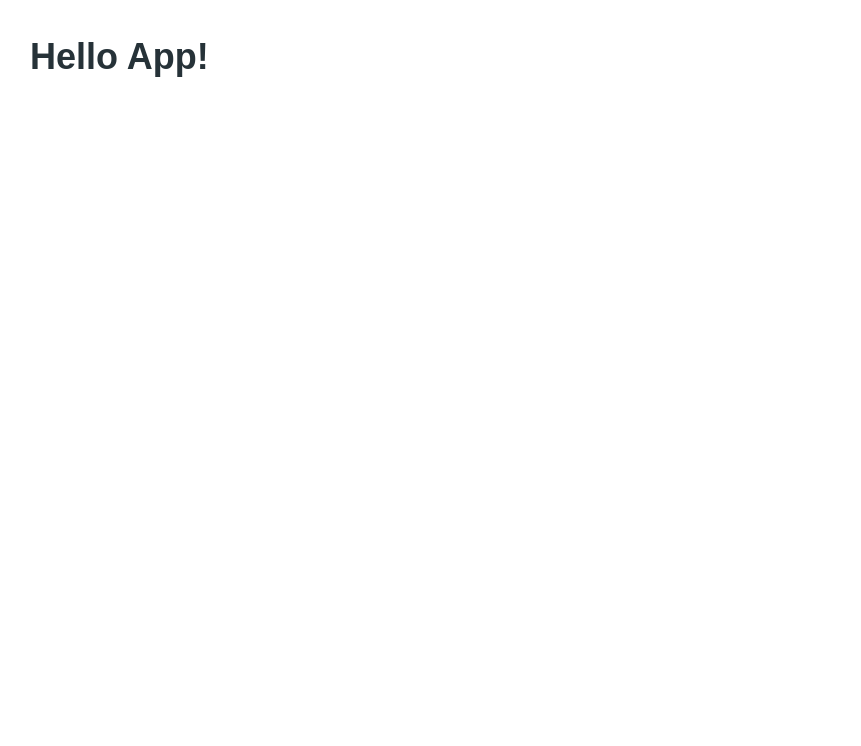
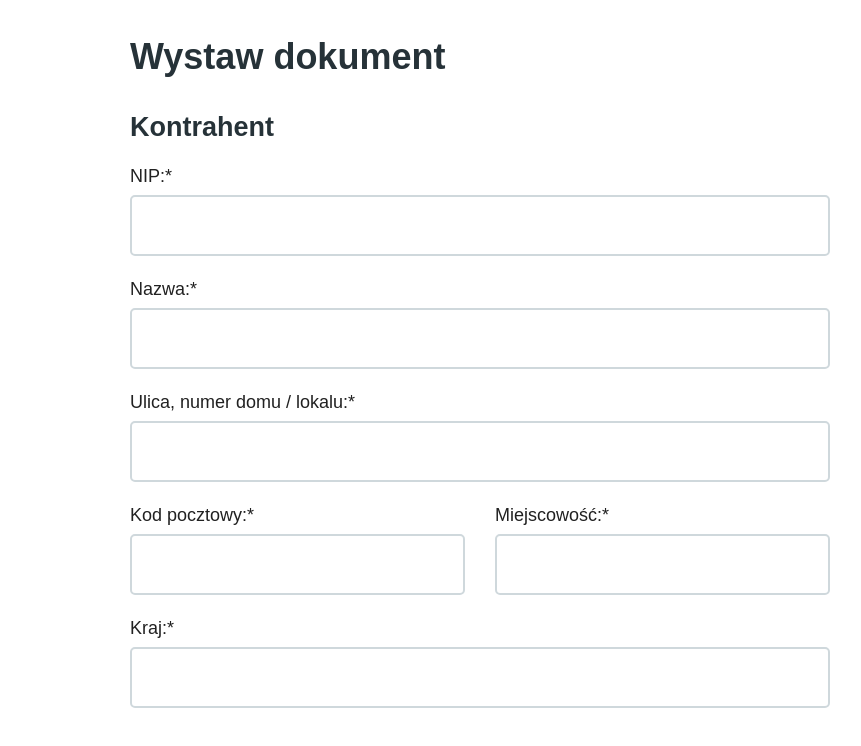
Before and after one commit to Citentel/invoicing-project, a React (Create React App) app: page / in a window 1280 px wide. Shown: the top 746 px of the page, without its empty margins (160-1021 px from the left). Built offline with nearby package versions, Linux system fonts and the light colour scheme.

Commit message:
add html and css to new component Contractor, change max-width of container app component

```diff
--- a/src/App.js
+++ b/src/App.js
@@ -1,13 +1,15 @@
 import React from 'react';
 import './static/scss/app.css';
+import Contractor from "./components/Contractor";
 
 export default function App() {
     return (
         <div className="app">
             <div className="container">
                 <h1 className="container__headline container__headline--1">
-                    Hello App!
+                    Wystaw dokument
                 </h1>
+                <Contractor/>
             </div>
         </div>
     );
--- /dev/null
+++ b/src/components/Contractor/index.js
@@ -0,0 +1,40 @@
+import React from 'react';
+import './static/scss/index.css';
+
+export default function Contractor() {
+    return (
+        <div className="contractor">
+            <h2 className="contractor__headline contractor__headline--2">
+                Kontrahent
+            </h2>
+            <div className="form">
+                <div className="form__box form__box--nip">
+                    <label className="label label--nip" htmlFor="nip">NIP:*</label>
+                    <input className="input input--nip" type="text" />
+                </div>
+                <div className="form__box form__box--name">
+                    <label className="label label--name" htmlFor="name">Nazwa:*</label>
+                    <input className="input input--name" type="text" />
+                </div>
+                <div className="form__box form__box--address">
+                    <label className="label label--address" htmlFor="address">Ulica, numer domu / lokalu:*</label>
+                    <input className="input input--address" type="text" />
+                </div>
+                <div className="form__box--row">
+                    <div className="form__box form__box--zipcode">
+                        <label className="label label--zipcode" htmlFor="zipcode">Kod pocztowy:*</label>
+                        <input className="input input--zipcode" type="text" />
+                    </div>
+                    <div className="form__box form__box--city">
+                        <label className="label label--city" htmlFor="city">Miejscowość:*</label>
+                        <input className="input input--city" type="text" />
+                    </div>
+                </div>
+                <div className="form__box form__box--country">
+                    <label className="label label--country" htmlFor="country">Kraj:*</label>
+                    <input className="input input--country" type="text" />
+                </div>
+            </div>
+        </div>
+    );
+}
--- /dev/null
+++ b/src/components/Contractor/static/scss/index.css
@@ -0,0 +1 @@
+.contractor__headline{color:#263238}.contractor__headline--1{font-size:1.6875rem;line-height:2.53125rem;margin:1.25rem 0}.contractor .form{display:flex;flex-direction:column}.contractor .form__box{margin-bottom:1.25rem}.contractor .form__box--row{display:flex;justify-content:space-between}.contractor .form__box--city,.contractor .form__box--zipcode{max-width:23.4375rem;width:100%}.contractor .form__box--zipcode{margin-right:.9375rem}.contractor .form__box--city{margin-left:.9375rem}.contractor .form__box .label{display:block;margin-bottom:.3125rem}.contractor .form__box .input{display:block;width:100%;font-size:inherit;line-height:inherit;padding:.9375rem .625rem;border-radius:.3125rem;outline:0;border-width:.125rem;border-style:solid;border-color:#cfd8dc;transition:all .3s ease-in-out}.contractor .form__box .input:active,.contractor .form__box .input:focus{border-color:#455a64}.contractor .form__box .input--invalid{border-color:#dc143c}.contractor .form__box .input--valid{border-color:green}
--- /dev/null
+++ b/src/components/Contractor/static/scss/index.scss
@@ -0,0 +1,74 @@
+@import "../../../../static/scss/config";
+
+.contractor {
+  &__headline {
+    color: $color__900;
+
+    &--1 {
+      @include rem(font-size, $base__font__size*1.5);
+      @include rem(line-height, $base__line__height*1.5);
+      @include rem(margin, 20, 0);
+
+    }
+  }
+
+  .form {
+    display: flex;
+    flex-direction: column;
+
+    &__box {
+      @include rem(margin-bottom, 20);
+
+      &--row {
+        display: flex;
+        justify-content: space-between;
+      }
+
+      &--zipcode,
+      &--city {
+        @include rem(max-width, 375px);
+        width: 100%;
+      }
+
+      &--zipcode {
+        @include rem(margin-right, 15);
+      }
+
+      &--city {
+        @include rem(margin-left, 15);
+      }
+
+      .label {
+        display: block;
+        @include rem(margin-bottom, 5);
+      }
+
+      .input {
+        display: block;
+        width: 100%;
+        font-size: inherit;
+        line-height: inherit;
+        @include rem(padding, 15, 10);
+        @include rem(border-radius, 5);
+        outline: none;
+        @include rem(border-width, 2);
+        border-style: solid;
+        border-color: $color__100;
+        transition: $base__transition;
+
+        &:active,
+        &:focus {
+          border-color: $color__700;
+        }
+
+        &--invalid {
+          border-color: crimson;
+        }
+
+        &--valid {
+          border-color: green;
+        }
+      }
+    }
+  }
+}
--- a/src/static/scss/app.css
+++ b/src/static/scss/app.css
@@ -1 +1 @@
-.app{display:flex;justify-content:center}.app .container{max-width:56.25rem;width:100%}.app .container__headline{color:#263238}.app .container__headline--1{font-size:2.25rem;line-height:3.375rem;margin:1.875rem 0}
+.app{display:flex;justify-content:center}.app .container{max-width:43.75rem;width:100%}.app .container__headline{color:#263238}.app .container__headline--1{font-size:2.25rem;line-height:3.375rem;margin:1.875rem 0}
--- a/src/static/scss/app.scss
+++ b/src/static/scss/app.scss
@@ -5,7 +5,7 @@
   justify-content: center;
 
   .container {
-    @include rem(max-width, 900);
+    @include rem(max-width, 700);
     width: 100%;
 
     &__headline {
```
Also changed, not shown: 1 other file (tests, documents, lock files or other folders).
